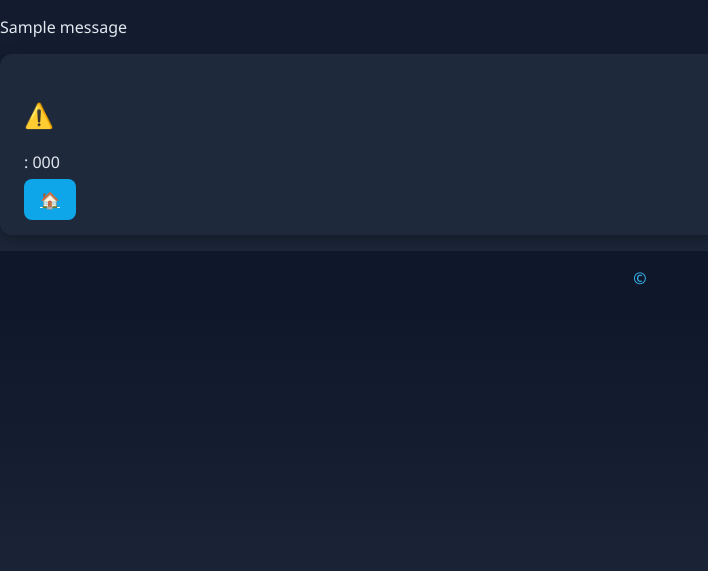
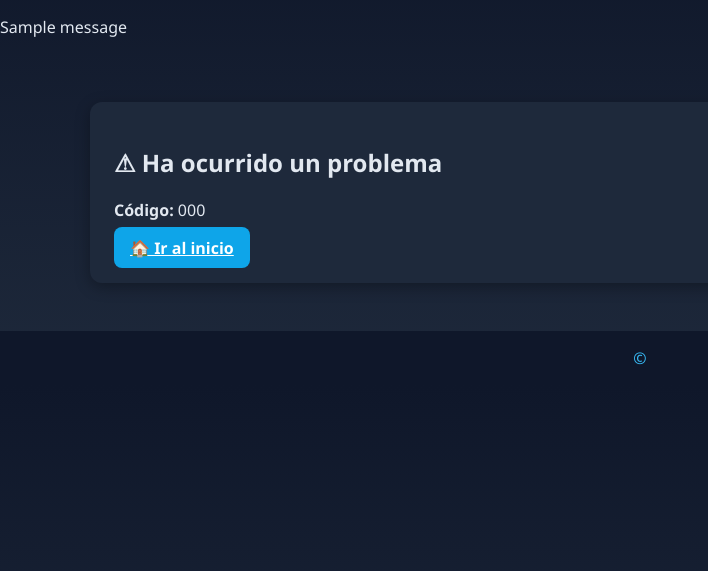
Before and after one commit to crhistopher09ponce04-art/Window-Shopping, a Flask app: template templates/error.html in a window 1280 px wide. Shown: the part 78-649 px from the top of the page, without its empty margins (0-708 px from the left). Run offline with Flask 3, Linux system fonts and the light colour scheme; the template is opened without the code that fills it: most values are stand-ins (such as "Sample title", 1, 10 or a date in 2020); one stand-in notice (Sample message) is shown.

Commit message:
Update error.html

```diff
--- a/templates/error.html
+++ b/templates/error.html
@@ -1,9 +1,11 @@
 {% extends "base.html" %}
 {% block content %}
-<div class="card">
-  <h2>⚠️ {{ t("Ha ocurrido un problema", "A problem occurred", "發生問題") }}</h2>
-  <p class="mt-1">{{ t("Código", "Code", "代碼") }}: {{ code }}</p>
-  <p class="mt-1">{{ message }}</p>
-  <a class="btn mt-2" href="{{ url_for('home') }}">🏠 {{ t("Ir al inicio", "Go home", "回到首頁") }}</a>
+<div class="container">
+    <div class="card">
+        <h2>⚠ Ha ocurrido un problema</h2>
+        <p><b>Código:</b> {{ code }}</p>
+        <p>{{ message }}</p>
+        <a href="{{ url_for('home') }}" class="btn">🏠 Ir al inicio</a>
+    </div>
 </div>
 {% endblock %}
```
